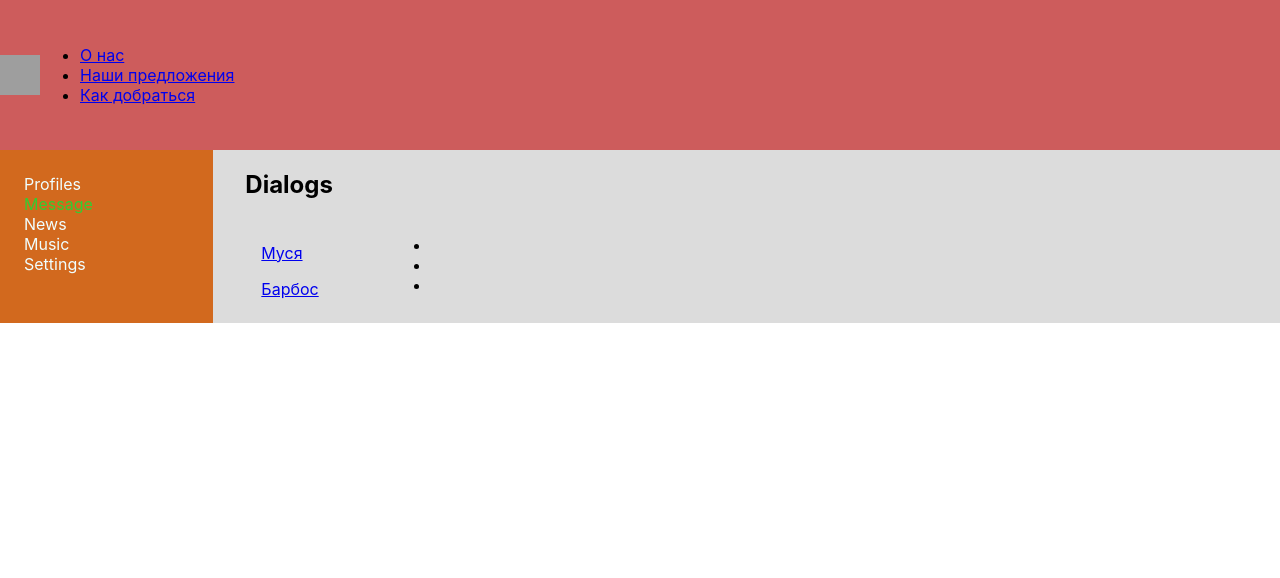
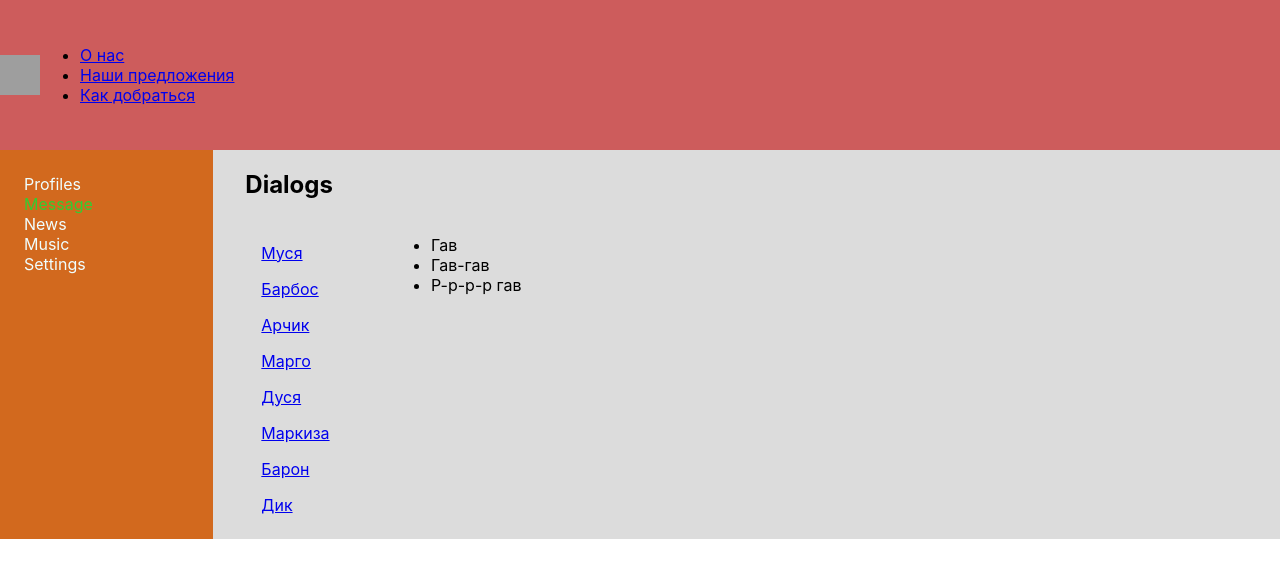
Before and after one commit to Chackmoole/social-network, a React (Create React App) app: page /dialogs in a window 1280 px wide. Shown: the top 578 px of the page. Built offline with nearby package versions, Linux system fonts and the light colour scheme; grey boxes are pictures that could not be loaded.

Commit message:
Уроки 25 Исправление именования согласно советам + вынос отрисовки через map

```diff
--- a/src/components/Dialogs/Dialogs.jsx
+++ b/src/components/Dialogs/Dialogs.jsx
@@ -13,26 +13,28 @@ const users = [
   { id: 8, name: "Дик" },
 ];
 
-const messagesItemData = [
-  { id: 1, messages: "Гав" },
-  { id: 2, messages: "Гав-гав" },
-  { id: 3, messages: "Р-р-р-р гав" },
+const messages = [
+  { id: 1, message: "Гав" },
+  { id: 2, message: "Гав-гав" },
+  { id: 3, message: "Р-р-р-р гав" },
 ];
+
+const usersElements = users.map((user) => {
+  return <DialogsItem dialogItem={user.name} id={user.id} />;
+});
+
+const dialogsElements = messages.map((message) => {
+  //тут как лучше с наименованием быть?
+  return <MessagesItem message={message.message} />;
+});
 
 const Dialogs = ({}) => {
   return (
     <section className={styles.dialogs}>
       <h2 className={styles.title}>Dialogs</h2>
       <div className={styles.wrapper}>
-        <ul className={styles.dialogsList}>
-          <DialogsItem dialogItem={users[0].name} id={users[0].id} />
-          <DialogsItem dialogItem={users[1].name} id={users[1].id} />
-        </ul>
-        <ul className={styles.messagesList}>
-          <MessagesItem message={messagesItemData[0].messagesItem} />
-          <MessagesItem message={messagesItemData[1].messagesItem} />
-          <MessagesItem message={messagesItemData[2].messagesItem} />
-        </ul>
+        <ul className={styles.dialogsList}>{usersElements}</ul>
+        <ul className={styles.messagesList}>{dialogsElements}</ul>
       </div>
     </section>
   );
--- a/src/components/Posts/Posts.jsx
+++ b/src/components/Posts/Posts.jsx
@@ -1,6 +1,6 @@
 import Post from "../Post/Post";
 
-const postsData = [
+const posts = [
   {
     message: "Сообщение №1",
     likes: 10,
@@ -21,26 +21,18 @@ const postsData = [
   },
 ];
 
+const postsElements = posts.map((post) => {
+  return (
+    <Post
+      message={post.message}
+      likes={post.likes}
+      postAvatar={post.postAvatar}
+    />
+  );
+});
+
 const Posts = () => {
-  return (
-    <ul>
-      <Post
-        message={postsData[0].message}
-        likes={postsData[0].likes}
-        postAvatar={postsData[0].postAvatar}
-      />
-      <Post
-        message={postsData[1].message}
-        likes={postsData[1].likes}
-        postAvatar={postsData[1].postAvatar}
-      />{" "}
-      <Post
-        message={postsData[2].message}
-        likes={postsData[2].likes}
-        postAvatar={postsData[2].postAvatar}
-      />
-    </ul>
-  );
+  return <ul>{postsElements}</ul>;
 };
 
 export default Posts;
```
